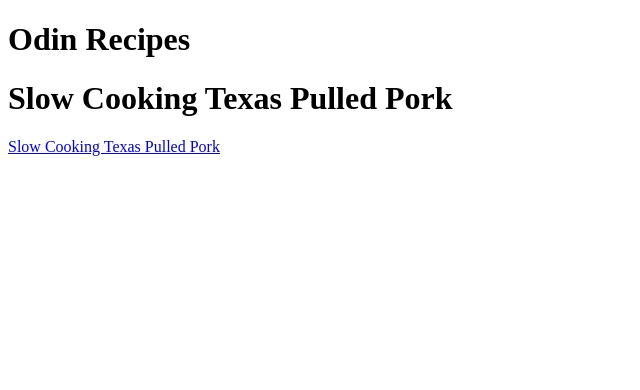
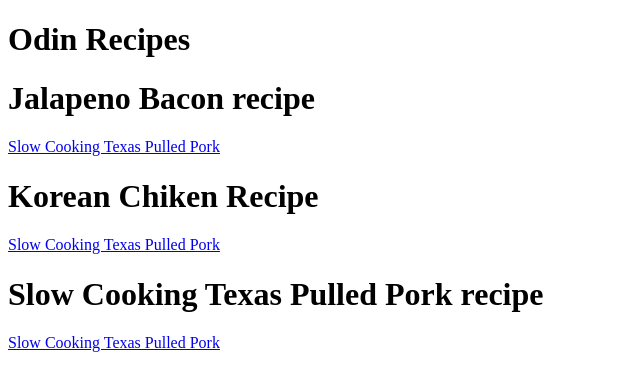
Before and after one commit to PaN-0-1/odin-recipes, a plain HTML site: page index.html in a window 1280 px wide. Shown: the whole page, without its empty margins (0-640 px from the left). Drawn offline with Linux system fonts and the light colour scheme.

Commit message:
basic structure complete

```diff
--- a/index.html
+++ b/index.html
@@ -9,7 +9,20 @@
 <body>
     <h1>Odin Recipes</h1>
 
-    <h1> Slow Cooking Texas Pulled Pork</h1>
-    <a href="recipes/slow_cooking_texas_pulled_pork.html">Slow Cooking Texas Pulled Pork</a>
+    <div>
+        <div>
+            <h1>Jalapeno Bacon recipe</h1>
+            <a href="recipes/recipes/">Slow Cooking Texas Pulled Pork</a>
+        </div>
+        <div>
+            <h1>Korean Chiken Recipe</h1>
+            <a href="recipes/recipes/">Slow Cooking Texas Pulled Pork</a>
+        </div>
+        <div>
+            <h1>Slow Cooking Texas Pulled Pork recipe</h1>
+            <a href="recipes/recipes/slow_cooking_texas_pulled_pork.html">Slow Cooking Texas Pulled Pork</a>
+        </div>
+    </div>
+
 </body>
 </html>
```
Also changed, not shown: recipes/jalapeno_bacon/jalapeno_bacon.html (added), recipes/korean_chicken/julias-korean-fried-chicken-photo-by-victor-protasio-cropped-92e6cf2d94a54cef8fa4faab285572c0.webp (renamed from recipes/Korean_chicken/julias-korean-fried-chicken-photo-by-victor-protasio-cropped-92e6cf2d94a54cef8fa4faab285572c0.webp), recipes/korean_chicken/korea_wings-1-ff29953a19a94f728db579e57f8db6db.webp (renamed from recipes/Korean_chicken/korea_wings-1-ff29953a19a94f728db579e57f8db6db.webp), recipes/korean_chicken/korean_chicken.html (added).
